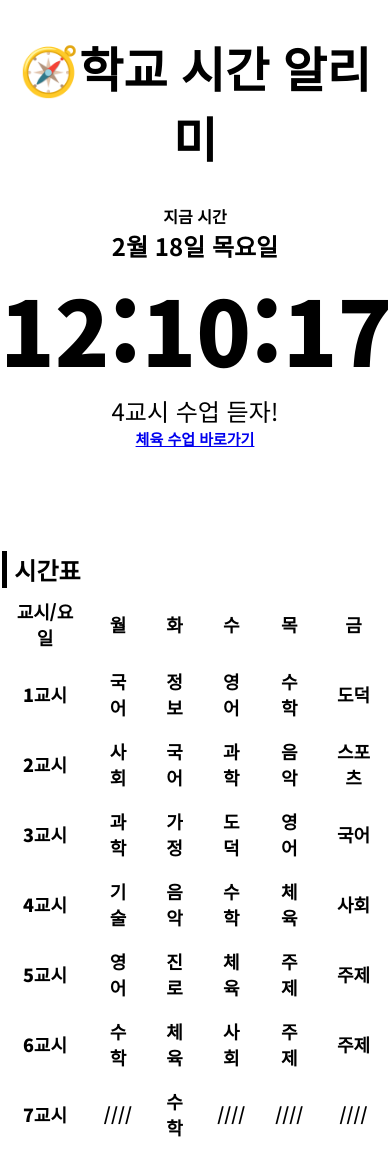
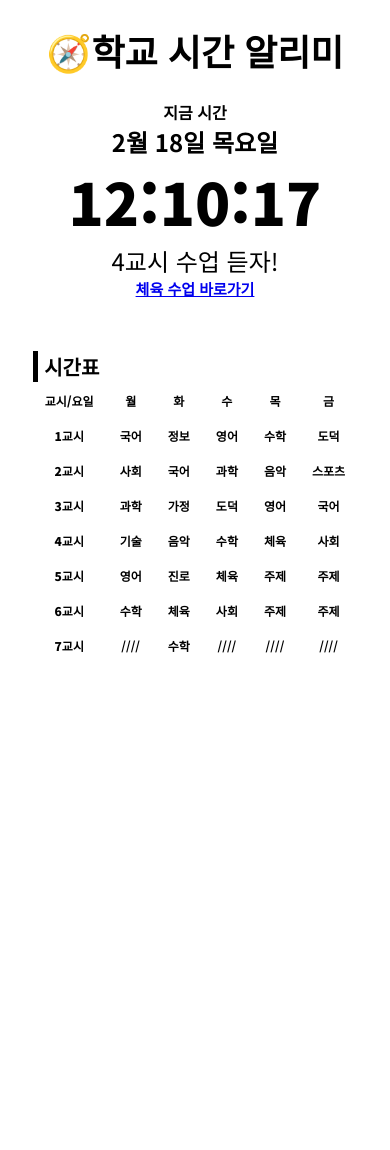
Before and after one commit to DevMacho/SchoolTimeNotification, a plain HTML site: page index.html in a window 390 px wide. After the commit the page ends 844 px from the top, so only its background shows below. Drawn offline with Linux system fonts and the light colour scheme.

Commit message:
reponsive second commit

```diff
--- a/style.css
+++ b/style.css
@@ -72,6 +72,24 @@ td {
 		font-size: 20px;
 	}
 	td {
+		font-size: 10px;
+	}
+}
+
+@media only screen and (max-width: 414px) {
+	h1 {
+		font-size: 36px;
+	}
+	h2 {
+		font-size: 58px;
+	}
+	table {
+		margin-top: 50px;
+	}
+	th {
+		font-size: 20px;
+	}
+	td {
 		font-size: 12px;
 	}
 }
```
